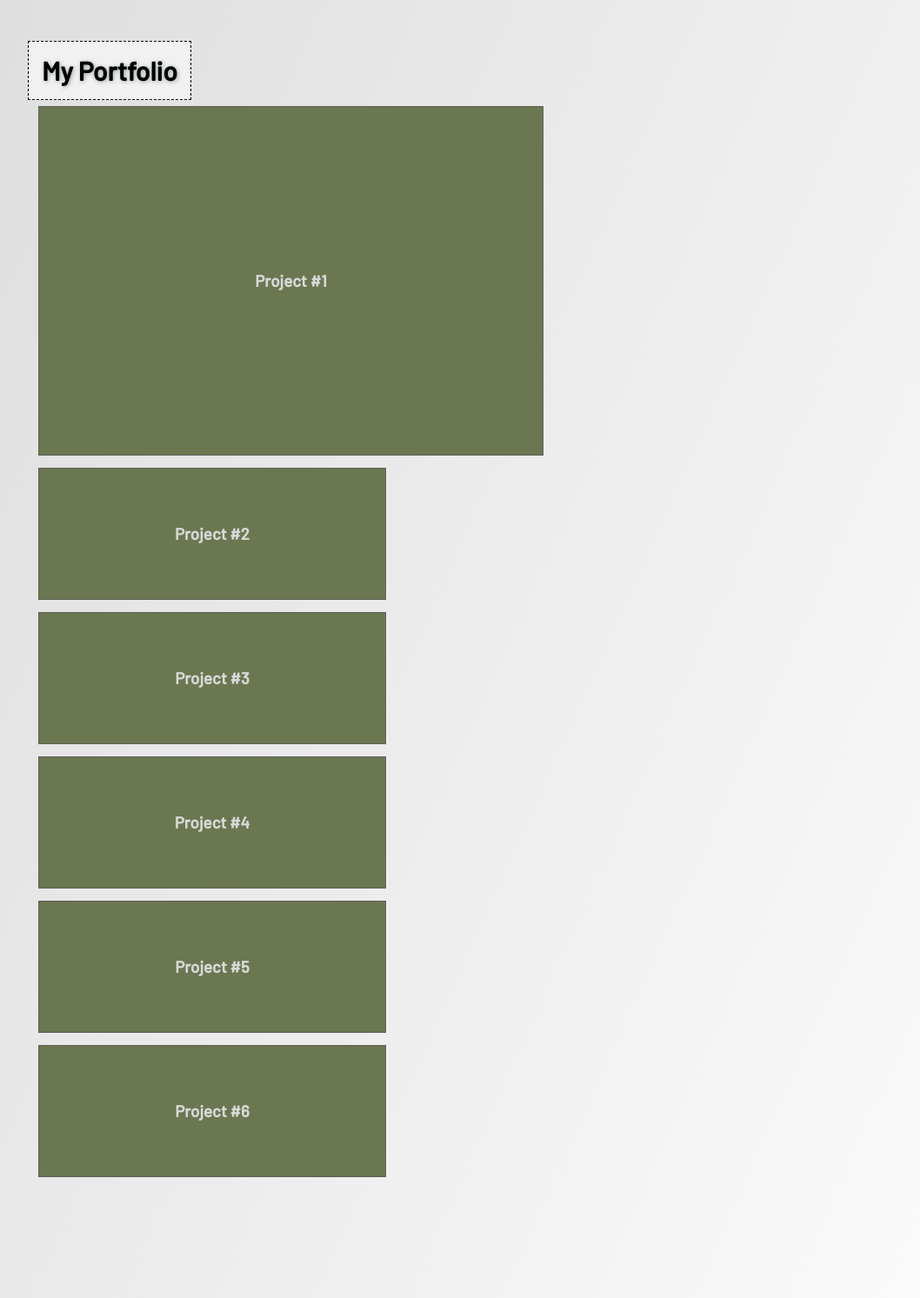
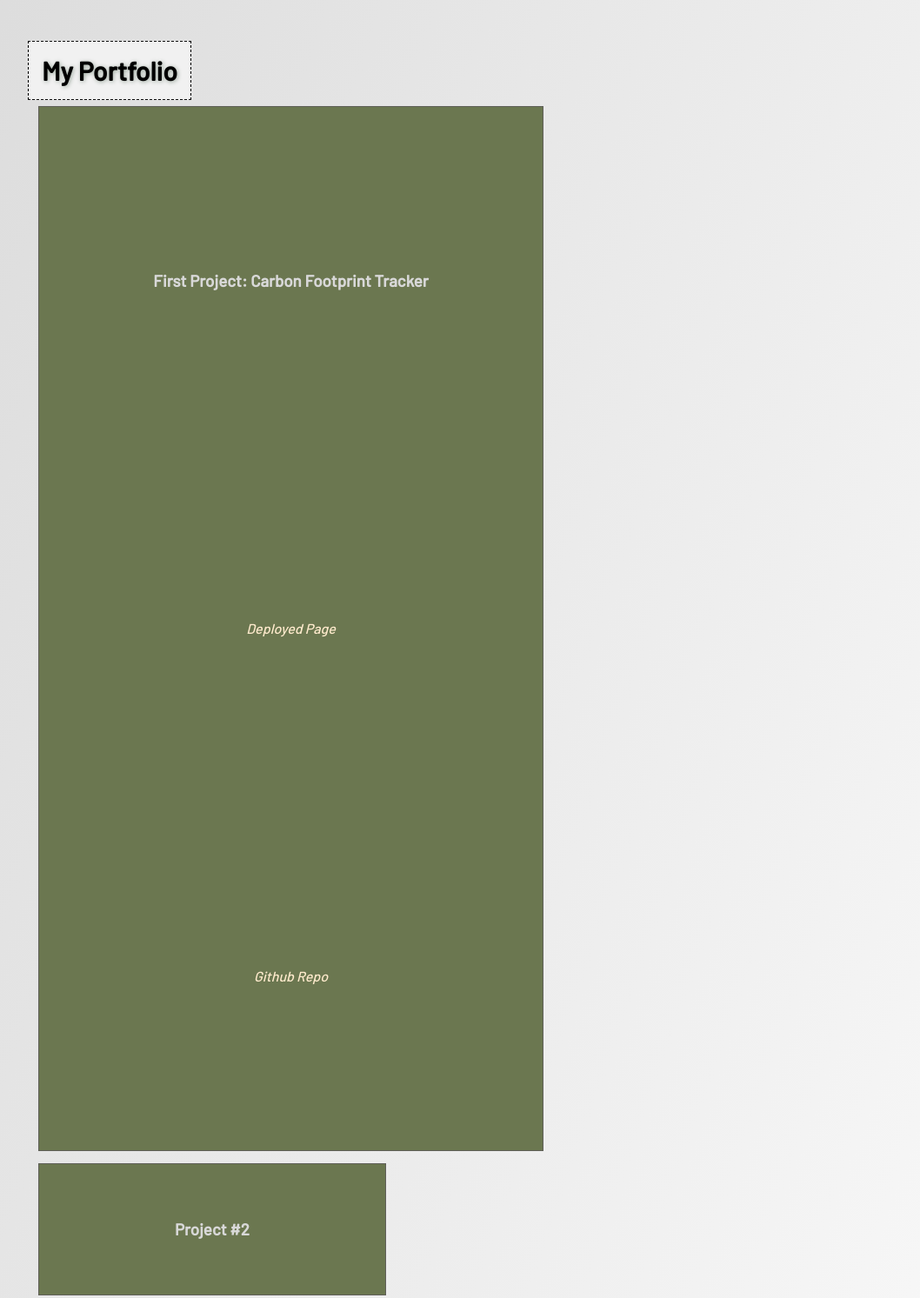
Before and after one commit to mrza1127/02-Challenge, a plain HTML site: page index.html in a window 1280 px wide. Shown: the part 1000-2493 px from the top of the page at 87% size, without its empty margins (78-1136 px from the left). Drawn offline with Linux system fonts and the light colour scheme.

Commit message:
linked project

```diff
--- a/assets/css/style.css
+++ b/assets/css/style.css
@@ -125,6 +125,16 @@ header {
     align-items: center;
 }
 
+.page-link {
+    color: blanchedalmond;
+    font-style: italic;
+}
+
+.repo-link {
+    color: blanchedalmond;
+    font-style: italic;
+}
+
 .sample {
     background-color: rgb(107, 119, 80);
     border: 1.5px solid rgb(95, 95, 88);
--- a/index.html
+++ b/index.html
@@ -46,7 +46,11 @@
           <h2>My Portfolio</h2>
           <div class="portfolio">
               <div class="sample">
-                  <h3>Project #1</h3>
+                  <h3>First Project: Carbon Footprint Tracker</h3>
+                  <div class="first-project">
+                      <p class="page"><a class="page-link" href= "https://ashwinilh.github.io/carbonfootprint/">Deployed Page</a></p>
+                      <p class="repo"><a class="repo-link" href="https://github.com/mrza1127/Carbon-Footprint-By-Region">Github Repo</a></p>
+                  </div>
               </div>
               <div class="sample">
                   <h3>Project #2</h3>
```
